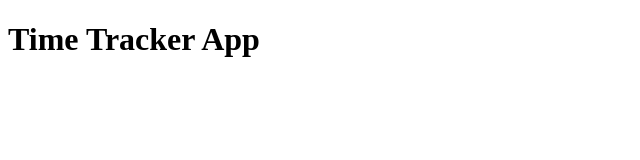
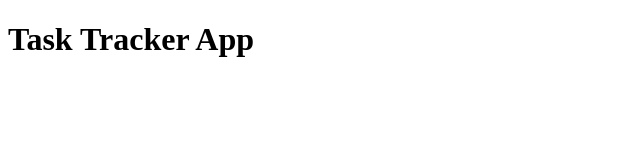
Before and after one commit to ShohrabRustam/TaskTracker, an Angular app: page / in a window 1280 px wide. Shown: the top 160 px of the page, without its empty margins (0-640 px from the left). Built offline with nearby package versions, Linux system fonts and the light colour scheme.

Commit message:
task tracker

```diff
--- a/src/app/app.component.ts
+++ b/src/app/app.component.ts
@@ -6,5 +6,5 @@ import { Component } from '@angular/core';
   styleUrls: ['./app.component.css']
 })
 export class AppComponent {
-  title:string = 'Time Tracker App';
+  title:string = 'Task Tracker App';
 }
```
